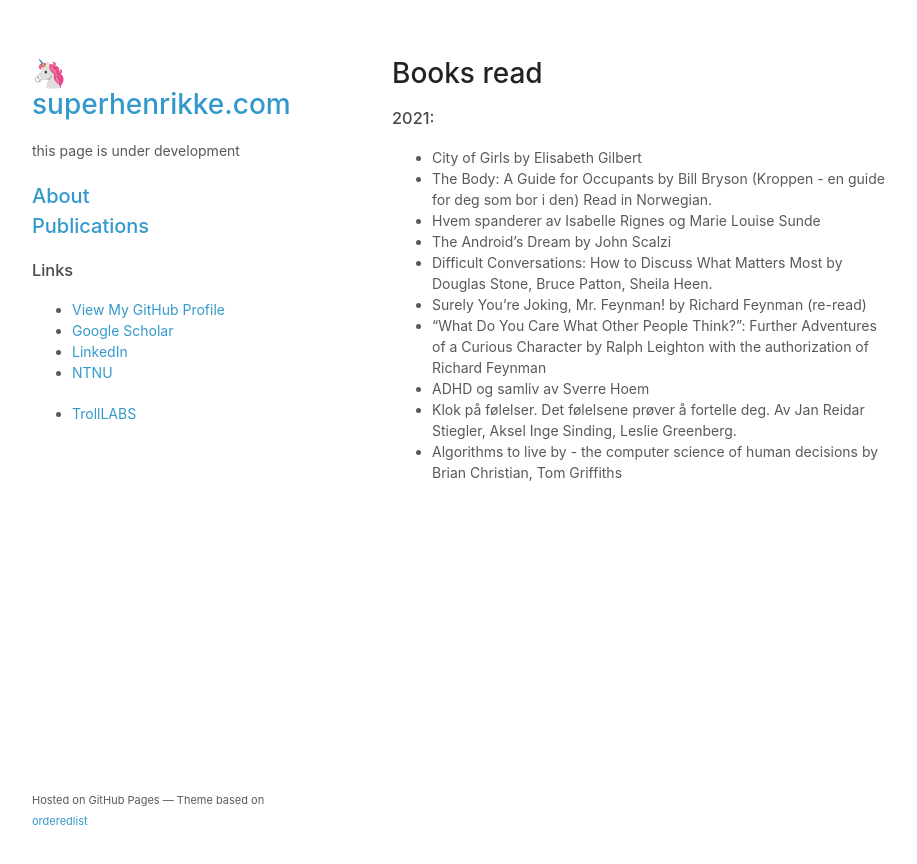
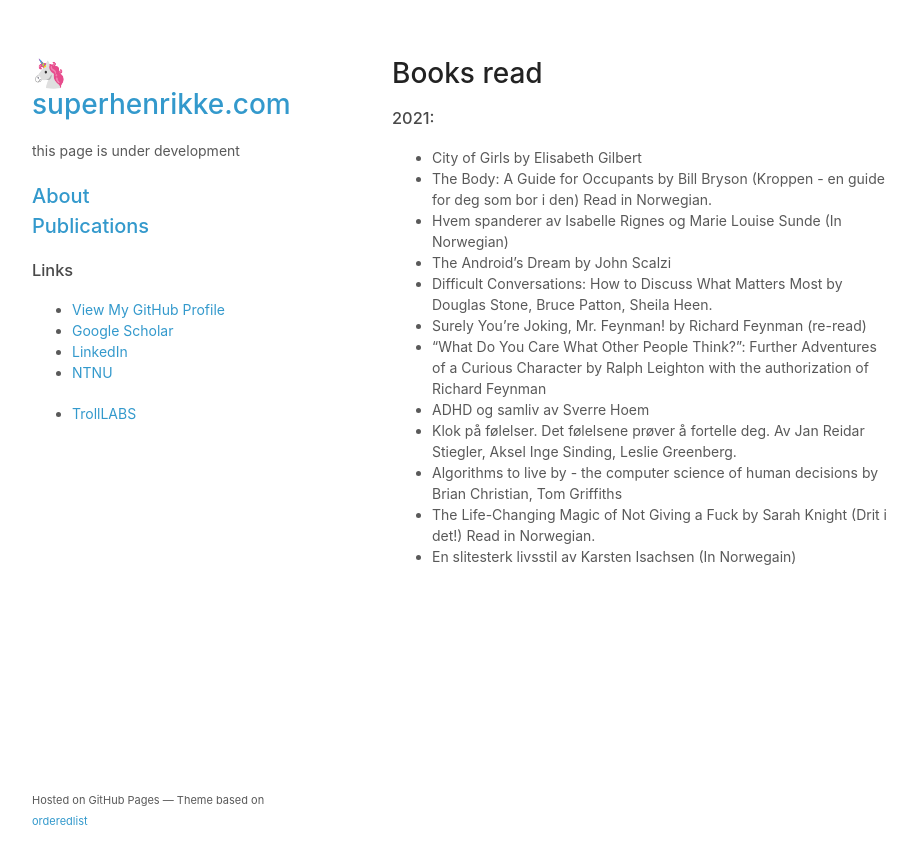
Before and after one commit to superhenrikke/superhenrikke.github.io, a Jekyll site: the page built from books.md, in a window 1280 px wide. Shown: the top 864 px of the page, without its empty margins (178-1095 px from the left). Built offline with Jekyll 4.4.1, drawn with Linux system fonts in a browser that asks for light colours; our own code applies the rules of GitHub Pages for plain Markdown files; a script that is not in the unit is left out.

Commit message:
Update books.md

```diff
--- a/books.md
+++ b/books.md
@@ -4,7 +4,7 @@
 ### 2021:
 - City of Girls by Elisabeth Gilbert
 - The Body: A Guide for Occupants by Bill Bryson (Kroppen - en guide for deg som bor i den) Read in Norwegian.
-- Hvem spanderer av Isabelle Rignes og Marie Louise Sunde
+- Hvem spanderer av Isabelle Rignes og Marie Louise Sunde (In Norwegian)
 - The Android's Dream by John Scalzi
 - Difficult Conversations: How to Discuss What Matters Most by Douglas Stone, Bruce Patton, Sheila Heen.
 - Surely You're Joking, Mr. Feynman! by Richard Feynman (re-read)
@@ -12,3 +12,5 @@
 - ADHD og samliv av Sverre Hoem
 - Klok på følelser. Det følelsene prøver å fortelle deg. Av Jan Reidar Stiegler, Aksel Inge Sinding, Leslie Greenberg.
 - Algorithms to live by - the computer science of human decisions by Brian Christian, Tom Griffiths
+- The Life-Changing Magic of Not Giving a Fuck by Sarah Knight (Drit i det!) Read in Norwegian.
+- En slitesterk livsstil av Karsten Isachsen (In Norwegain)
```
